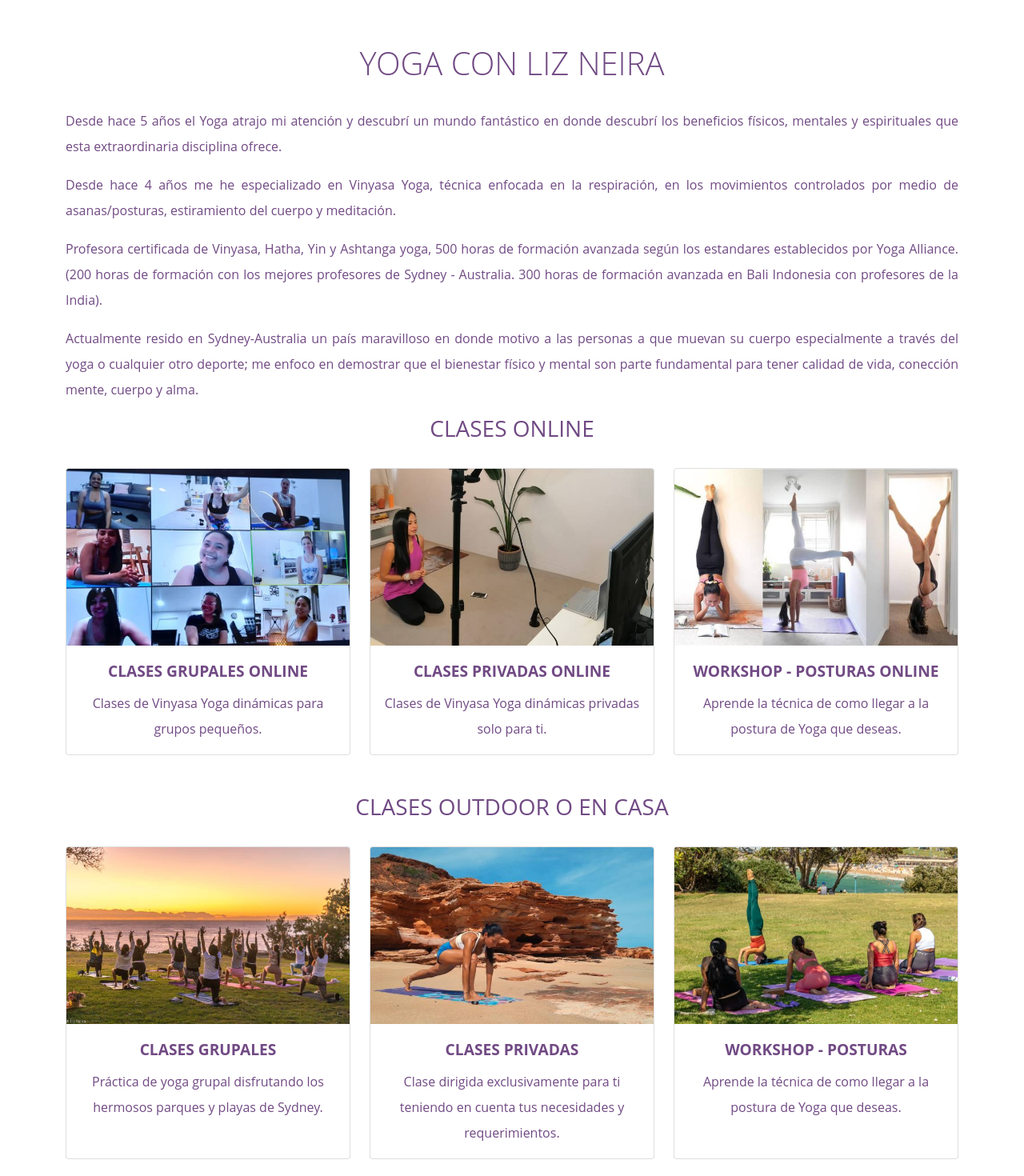
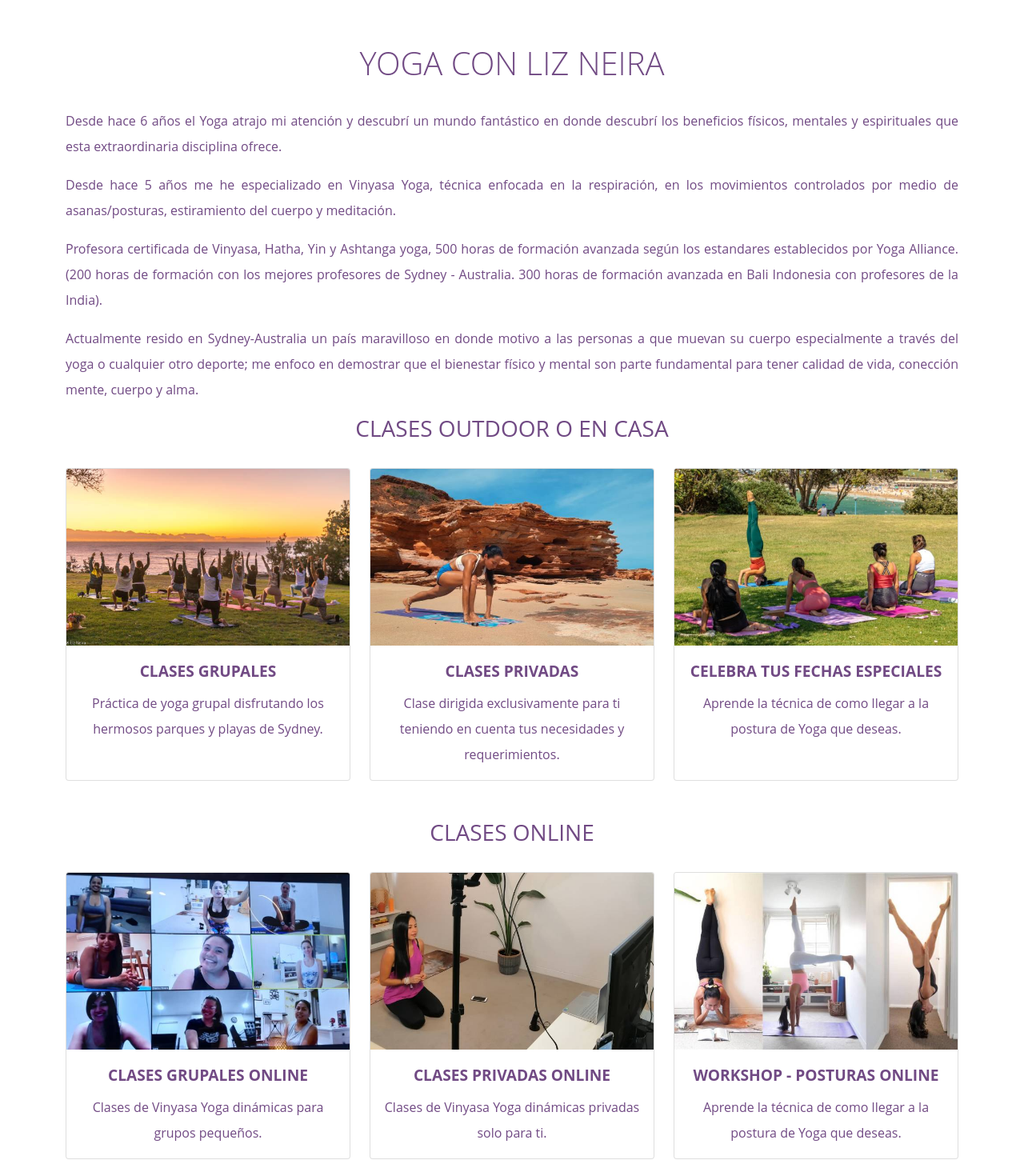
Before and after one commit to dusanzahoransky/liz-yoga-web-react, a React (Create React App) app: page / in a window 1280 px wide. Shown: the part 400-1870 px from the top of the page at 80% size. Built offline with nearby package versions, Linux system fonts and the light colour scheme.

Commit message:
update formatting

```diff
--- a/public/index.html
+++ b/public/index.html
@@ -42,7 +42,7 @@
                         <ul class="dropdown-menu" aria-labelledby="navbarDropdown2">
                             <li><a class="dropdown-item" href="/groups-in-person">Clases Grupales</a></li>
                             <li><a class="dropdown-item" href="/private-in-person">Clases Privadas</a></li>
-                            <li><a class="dropdown-item" href="/workshop-in-person">Workshop - Posturas</a></li>
+                            <li><a class="dropdown-item" href="/workshop-in-person">Celebra tus Fechas Especiales</a></li>
                         </ul>
                     </li>
 
--- a/src/components/Home.js
+++ b/src/components/Home.js
@@ -78,11 +78,11 @@ function Home() {
 
           <div className="container introduction">
               <h1 className="display-6 rem-2">YOGA CON LIZ NEIRA</h1>
-              <p className="text-justify">Desde hace 5 años el Yoga atrajo mi atención y descubrí un mundo fantástico en
+              <p className="text-justify">Desde hace 6 años el Yoga atrajo mi atención y descubrí un mundo fantástico en
                   donde
                   descubrí los beneficios físicos, mentales y espirituales que esta extraordinaria disciplina
                   ofrece.</p>
-              <p className="text-justify">Desde hace 4 años me he especializado en Vinyasa Yoga, técnica enfocada en la
+              <p className="text-justify">Desde hace 5 años me he especializado en Vinyasa Yoga, técnica enfocada en la
                   respiración, en los movimientos controlados por medio de asanas/posturas, estiramiento del cuerpo y
                   meditación.</p>
               <p className="text-justify">Profesora certificada de Vinyasa, Hatha, Yin y Ashtanga yoga, 500 horas de formación avanzada según los estandares establecidos por Yoga Alliance.
@@ -95,51 +95,6 @@ function Home() {
           </div>
 
           <div className="container marketing">
-
-              <h3 className="display-7 rem-2 text-center">CLASES ONLINE</h3>
-
-              <div className="row row-cols-1 row-cols-lg-3 g-4">
-
-                  <div className="col">
-                      <a href="/groups-online">
-                          <div className="card h-100 text-center">
-                              <img src={cardGroupsOnline} className="card-img-top" alt="card groups online"/>
-                                  <div className="card-body">
-                                      <p  className="card-title">CLASES GRUPALES ONLINE</p>
-                                      <p className="card-text">Clases de Vinyasa Yoga dinámicas para grupos pequeños.</p>
-                                  </div>
-                          </div>
-                      </a>
-                  </div>
-
-                  <div className="col">
-                      <a href="/private-online">
-                          <div className="card h-100 text-center">
-                              <img src={cardPrivateOnline} className="card-img-top" alt="card private online"/>
-                                  <div className="card-body">
-                                      <p className="card-title">CLASES PRIVADAS ONLINE</p>
-                                      <p className="card-text">Clases de Vinyasa Yoga dinámicas privadas solo para ti.</p>
-                                  </div>
-                          </div>
-                      </a>
-                  </div>
-
-                  <div className="col">
-                      <a href="/workshop-online">
-                          <div className="card h-100 text-center">
-                              <img src={cardWorkshopOnline} className="card-img-top" alt="..."/>
-                              <div className="card-body">
-                                  <p className="card-title">WORKSHOP - POSTURAS ONLINE</p>
-                                  <p className="card-text">Aprende la técnica de como llegar a la postura de Yoga que
-                                      deseas.</p>
-                              </div>
-                          </div>
-                      </a>
-                  </div>
-
-              </div>
-
-              <br/>
 
               <h3 className="display-7 rem-2 text-center">CLASES OUTDOOR O EN CASA</h3>
 
@@ -175,7 +130,53 @@ function Home() {
                           <div className="card h-100 text-center">
                               <img src={cardWorkshopInPerson} className="card-img-top" alt="..."/>
                               <div className="card-body">
-                                  <p className="card-title">WORKSHOP - POSTURAS</p>
+                                  <p className="card-title">CELEBRA TUS FECHAS ESPECIALES</p>
+                                  <p className="card-text">Aprende la técnica de como llegar a la postura de Yoga que
+                                      deseas.</p>
+                              </div>
+                          </div>
+                      </a>
+                  </div>
+
+              </div>
+
+
+              <br/>
+
+              <h3 className="display-7 rem-2 text-center">CLASES ONLINE</h3>
+
+              <div className="row row-cols-1 row-cols-lg-3 g-4">
+
+                  <div className="col">
+                      <a href="/groups-online">
+                          <div className="card h-100 text-center">
+                              <img src={cardGroupsOnline} className="card-img-top" alt="card groups online"/>
+                              <div className="card-body">
+                                  <p className="card-title">CLASES GRUPALES ONLINE</p>
+                                  <p className="card-text">Clases de Vinyasa Yoga dinámicas para grupos pequeños.</p>
+                              </div>
+                          </div>
+                      </a>
+                  </div>
+
+                  <div className="col">
+                      <a href="/private-online">
+                          <div className="card h-100 text-center">
+                              <img src={cardPrivateOnline} className="card-img-top" alt="card private online"/>
+                              <div className="card-body">
+                                  <p className="card-title">CLASES PRIVADAS ONLINE</p>
+                                  <p className="card-text">Clases de Vinyasa Yoga dinámicas privadas solo para ti.</p>
+                              </div>
+                          </div>
+                      </a>
+                  </div>
+
+                  <div className="col">
+                      <a href="/workshop-online">
+                          <div className="card h-100 text-center">
+                              <img src={cardWorkshopOnline} className="card-img-top" alt="..."/>
+                              <div className="card-body">
+                                  <p className="card-title">WORKSHOP - POSTURAS ONLINE</p>
                                   <p className="card-text">Aprende la técnica de como llegar a la postura de Yoga que
                                       deseas.</p>
                               </div>
--- a/src/components/SessionEspecial.js
+++ b/src/components/SessionEspecial.js
@@ -73,7 +73,7 @@ function SessionEspecial() {
                         <PreparationItems preparationItems={[
                             'Debes realizar el pago por anticipado para reservar tu espacio.',
                             'Ser puntuales es muy importante, la sesión inicia a la hora programada, asi que, te recomiendo puntualidad.',
-                            'Luego de confirmada la sesión no se realiza la devolución del dinero, puedes ser tu espacio a alguien más.',
+                            'Luego de confirmada tu asistencia no se realiza la devolución del dinero, en caso de no poder asistir puedes ceder tu espacio a alguien más.',
                             'Es importante que tengas un tarrito de agua para hidratarte.'
                         ]}/>
                     </div>
--- a/src/components/WorkshopInPerson.js
+++ b/src/components/WorkshopInPerson.js
@@ -23,20 +23,6 @@ import {ClassType} from "../model/ClassType";
 
 function WorkshopInPerson() {
 
-    const imagesHorizontal = [
-        {
-            original: workshop2,
-            thumbnail: workshop2Thumbnail,
-        },
-        {
-            original: workshop1,
-            thumbnail: workshop1Thumbnail,
-        },
-        {
-            original: workshop3,
-            thumbnail: workshop3Thumbnail,
-        },
-    ]
     const imagesVertical = [
         {
             original: workshop4,
@@ -59,24 +45,14 @@ function WorkshopInPerson() {
 
             <div className="container details">
 
-                <div className="row">
-                    <div className="col">
-                        <ImageGallery items={imagesHorizontal} thumbnailPosition='bottom' autoPlay={false} />
-                    </div>
-                </div>
-
-                <div className="row">
-                    <div className="col">
-                        <p className="text-justify">Sesión Privada para que celebres tus fechas más especiales, cumpleaños, día de la mujer, entre otros.</p>
+                <div className="row class-description">
+                    <div className="col-md-6">
+                        <p className="text-justify">Sesión Privada para que celebres tus fechas más especiales,
+                            cumpleaños, día de la mujer, entre otros.</p>
                         <p>Decidiremos con anticipación el sitio de encuentro, podrá hacerse al
                             aire libre en parques centrales en la city – Sydney Australia, o en las playas de Eastern
                             suburs (Coogee, Maroubra, Bronte, Tamarama y alrededores).
                         </p>
-                    </div>
-                </div>
-
-                <div className="row class-description">
-                    <div className="col-md-5">
                         <ClassInfo hour='Por Definir.'
                                    place='Por Definir.'
                                    price='$25 AUD'
@@ -88,8 +64,8 @@ function WorkshopInPerson() {
                             'Es importante que tengas una botellita de agua para que te hidrates.'
                         ]}/>
                     </div>
-                    <div className="col-md-4">
-                        <ImageGallery items={imagesVertical} thumbnailPosition='right' autoPlay={true} />
+                    <div className="col-md-5">
+                        <ImageGallery items={imagesVertical} thumbnailPosition='right' autoPlay={true}/>
                     </div>
                 </div>
 
```
Lines whose indentation alone changed are shown as unchanged.
